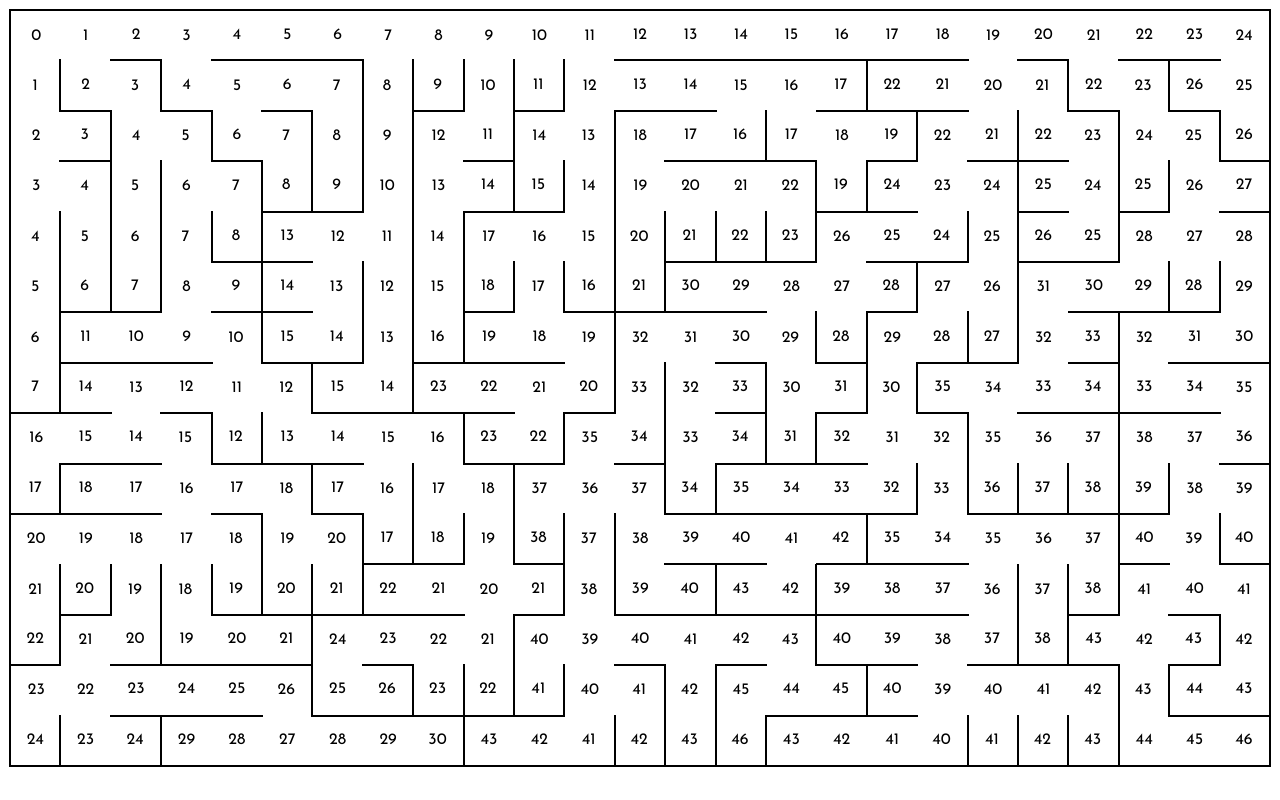
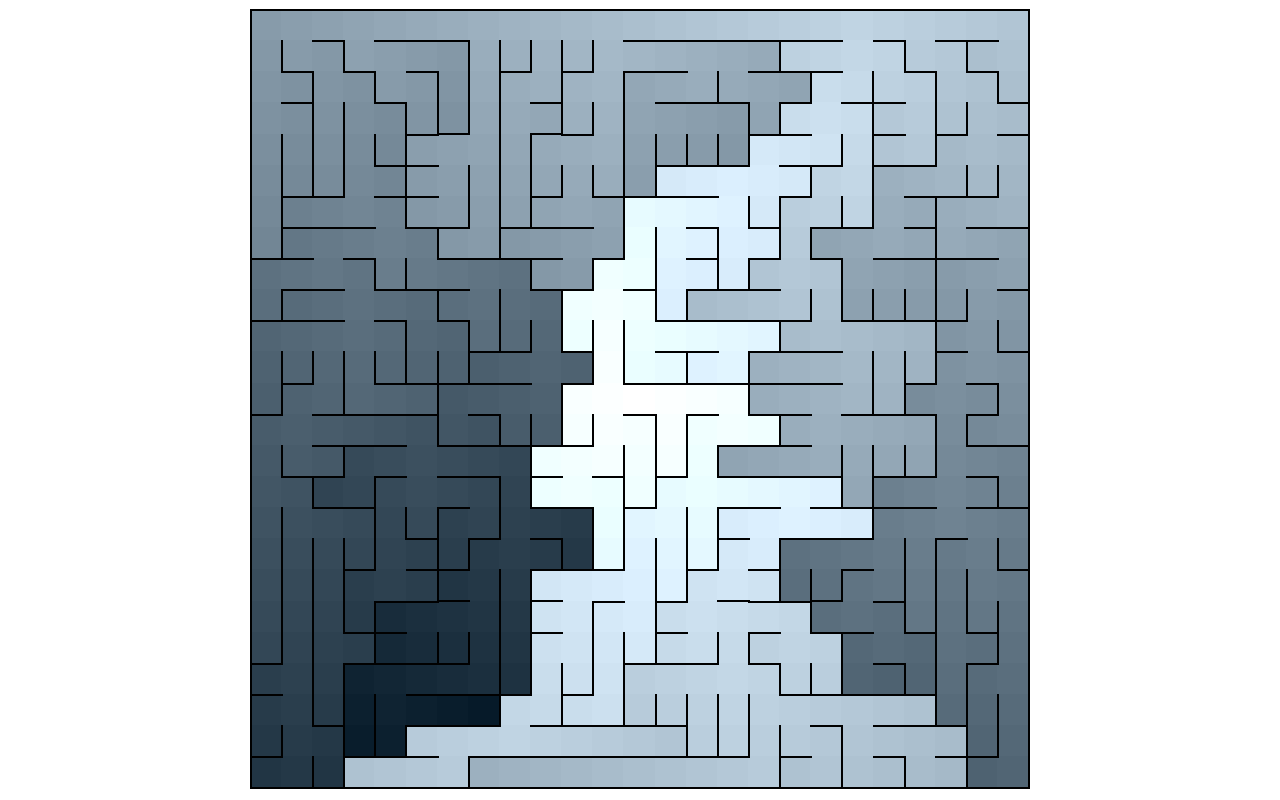
Before and after one commit to danuscript/laze, a React (Create React App) app: page / in a window 1280 px wide. Built offline with nearby package versions, Linux system fonts and the light colour scheme; the HTML template or start-up script is replaced by a standard one.

Commit message:
Added Djikstra pathfinding and cell coloration

```diff
--- a/src/App.css
+++ b/src/App.css
@@ -17,6 +17,13 @@
   font-size: 1em;
   justify-content: center;
   align-items: center;
+  overflow: hidden;
+}
+
+.cellBackground {
+  z-index: -1;
+  height: 100%;
+  width: 100%;
 }
 
 .grid {
--- a/src/App.jsx
+++ b/src/App.jsx
@@ -1,17 +1,29 @@
 import Grid from './Classes/Grid';
 import DistanceGrid from './Classes/DistanceGrid'
 import Sidewinder from './Algorithms/Sidewinder';
+import BinaryTree from './Algorithms/BinaryTree'
 import './App.css';
 import GridVis from './Components/GridVis'
 
-const grid = new DistanceGrid(15, 25);
+const grid = new DistanceGrid(25, 25);
 Sidewinder.on(grid);
 grid.addWalls();
 
-// for distance grid
-const start = grid.at(0, 0);
+const start = grid.at(Math.floor(grid.rows / 2), Math.floor(grid.columns / 2));
 const distances = start.distances();
+
+// fully numbered distance map from start
 grid.distances = distances;
+
+// path between start and point B
+// grid.distances = distances.pathTo(grid.at(grid.rows - 1, grid.columns - 1));
+
+// for longest path in mazes
+// const [newStart] = distances.max();
+// const newDistances = newStart.distances();
+// const [goal] = newDistances.max();
+// grid.distances = newDistances.pathTo(goal);
+
 
 function App() {
   return (
--- a/src/Classes/DistanceGrid.js
+++ b/src/Classes/DistanceGrid.js
@@ -2,7 +2,7 @@ import Grid from './Grid'
 
 export default class DistanceGrid extends Grid {
   contentsOf(cell) {
-    if (this.distances.has(cell)) {
+    if (this.distances && this.distances.has(cell)) {
       return this.distances.at(cell);
     }
     return super.contentsOf(cell);
--- a/src/Classes/Distances.js
+++ b/src/Classes/Distances.js
@@ -16,4 +16,35 @@ export default class Distances {
   has(cell) {
     return this.cells.has(cell);
   }
+
+  pathTo(goal) {
+    let current = goal;
+
+    const breadcrumbs = new Distances(this.root);
+    breadcrumbs.set(current, this.at(current));
+
+    while (current !== this.root) {
+      for (const neighbor of current.links.keys()) {
+        if (this.at(neighbor) < this.at(current)) {
+          breadcrumbs.set(neighbor, this.at(neighbor));
+          current = neighbor;
+          break;
+        }
+      }
+    }
+    return breadcrumbs;
+  }
+
+  max() {
+    let maxDistance = 0;
+    let maxCell = this.root;
+
+    for (const [cell, distance] of this.cells.entries()) {
+      if (distance > maxDistance) {
+        maxCell = cell;
+        maxDistance = distance;
+      }
+    }
+    return [maxCell, maxDistance];
+  }
 }
--- a/src/Components/CellVis.jsx
+++ b/src/Components/CellVis.jsx
@@ -1,13 +1,18 @@
-export default function Cell({ cell, content }) {
-  const style = {
+export default function Cell({ cell, distance }) {
+  const color = 255 - distance * 3;
+  const walls = {
     borderLeft: `${cell.westWall ? '0.125em solid black' : '0'}`,
     borderRight: `${cell.eastWall ? '0.125em solid black' : '0'}`,
     borderTop: `${cell.northWall ? '0.125em solid black' : '0'}`,
     borderBottom: `${cell.southWall ? '0.125em solid black' : '0'}`,
   }
+  const backgroundColor = {
+    backgroundColor: `rgb(${color}, ${color + 20}, ${color + 35})`,
+  }
+
   return (
-    <div className='cell' style={style}>
-      {content}
+    <div className='cell' style={walls}>
+      <div className="cellBackground" style={backgroundColor}></div>
     </div>
   );
 };
--- a/src/Components/GridVis.jsx
+++ b/src/Components/GridVis.jsx
@@ -3,7 +3,7 @@ import CellVis from './CellVis';
 export default function Grid({ grid }) {
   const maze = [];
   for (const row of grid.eachRow()) {
-    maze.push(row.map((cell) => <CellVis cell={cell} content={grid.contentsOf(cell)}/>))
+    maze.push(row.map((cell) => <CellVis cell={cell} distance={grid.contentsOf(cell)}/>))
   }
 
   const style = {
```
